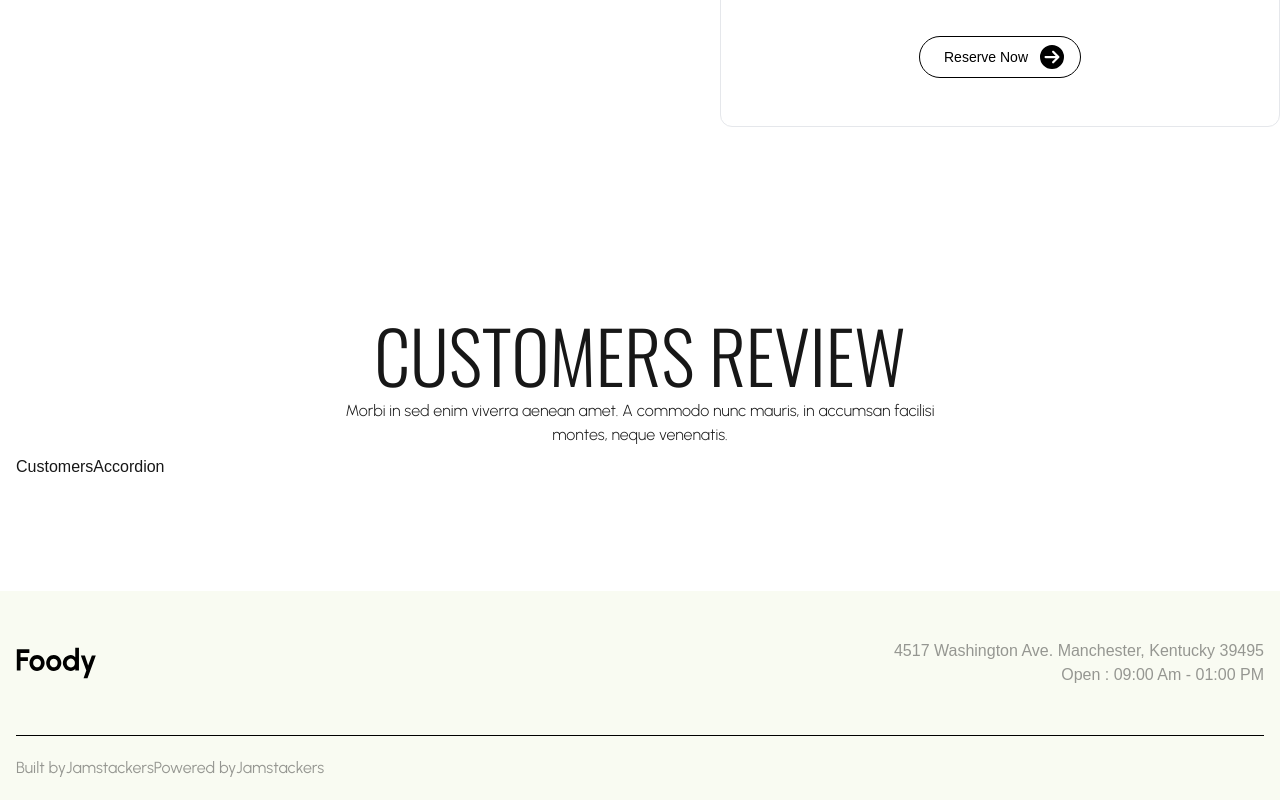
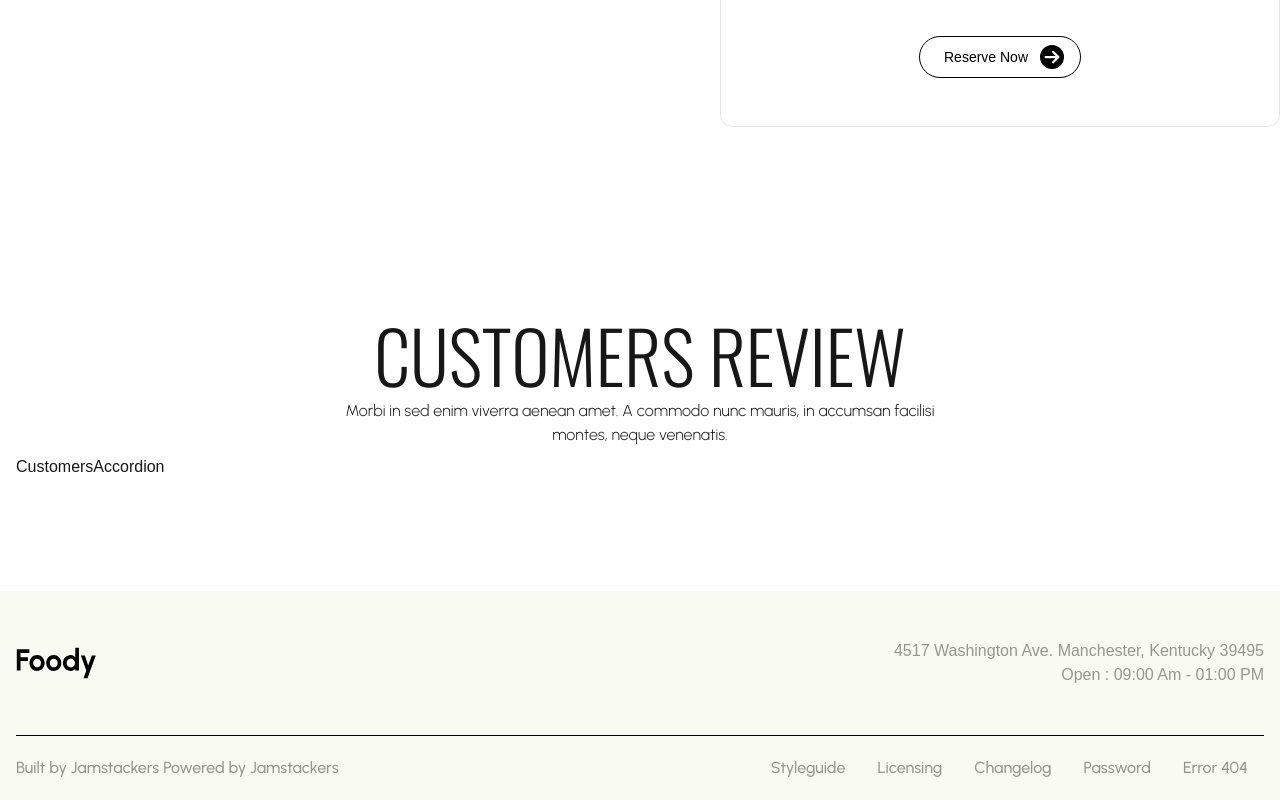
Before and after one commit to Yagya-Adh/foody, a Next.js app: page / in a window 1280 px wide. Shown: the part 4200-5000 px from the top of the page. Built offline with nearby package versions, Linux system fonts and the light colour scheme.

Commit message:
data is create and update to its link

```diff
--- a/app/components/footer/FooterBottom.tsx
+++ b/app/components/footer/FooterBottom.tsx
@@ -1,26 +1,26 @@
 import Link from "next/link";
-import React from "react";
 
 const data = [
-  { id: 1, name: "Styleguide" },
-  { id: 2, name: "Styleguide" },
-  { id: 3, name: "Styleguide" },
-  { id: 4, name: "Styleguide" },
+  { id: 1, linkPath: "/", name: "Styleguide" },
+  { id: 2, linkPath: "/", name: "Licensing" },
+  { id: 3, linkPath: "/", name: "Changelog" },
+  { id: 4, linkPath: "/", name: "Password" },
+  { id: 5, linkPath: "/", name: "Error 404" },
 ];
 
 const FooterBottom = () => {
   return (
     <div className="flex justify-between items-center border-t border-t-black lg:py-5">
-      <div className="font-urbanist text-base font-normal text-black/40">
-        Built by
+      <div className="font-urbanist text-base font-medium text-black/40">
+        Built by{" "}
         <Link
           href="https://www.jamstackers.com"
           target="_blank"
           className="hover:underline"
         >
-          Jamstackers
+          Jamstackers{" "}
         </Link>
-        Powered by
+        Powered by{" "}
         <Link
           href="https://www.jamstackers.com"
           target="_blank"
@@ -29,7 +29,17 @@ const FooterBottom = () => {
           Jamstackers
         </Link>
       </div>
-      <div className="flex flex-col justify-end items-end"></div>
+      <div className="flex justify-end items-end">
+        {data?.map((item) => (
+          <Link
+            href={item.linkPath}
+            key={item.id}
+            className="lg:text-base text-black/40 font-urbanist font-medium mx-4"
+          >
+            {item.name}
+          </Link>
+        ))}
+      </div>
     </div>
   );
 };
--- a/app/components/footer/FooterTop.tsx
+++ b/app/components/footer/FooterTop.tsx
@@ -5,10 +5,10 @@ const FooterTop = () => {
     <div className="flex justify-between items-center lg:py-12">
       <FoodyIcon className="w-20 h-8" />
       <div className="flex flex-col justify-end items-end">
-        <p className="text-black/40">
+        <p className="text-black/40 font-normal">
           4517 Washington Ave. Manchester, Kentucky 39495
         </p>
-        <p className="text-black/40">Open : 09:00 Am - 01:00 PM</p>
+        <p className="text-black/40 font-normal">Open : 09:00 Am - 01:00 PM</p>
       </div>
     </div>
   );
--- a/app/layout.tsx
+++ b/app/layout.tsx
@@ -28,7 +28,7 @@ const geistMono = localFont({
 });
 
 export const metadata: Metadata = {
-  title: "Home - Foody",
+  title: "Home - Foody Website Template",
   description: "Created and developed by Jamstackers",
 };
 
--- a/app/not-found.tsx
+++ b/app/not-found.tsx
@@ -3,7 +3,7 @@ import { NotFoundIcon } from "./icons";
 import PillButton from "./components/button/PillButton";
 
 export const metadata: Metadata = {
-  title: "Not Found - Foody",
+  title: "Not Found - Foody Website Template",
   description: "Created by Jamstackers",
   openGraph: {
     title: "Not Found - Foody",
```
